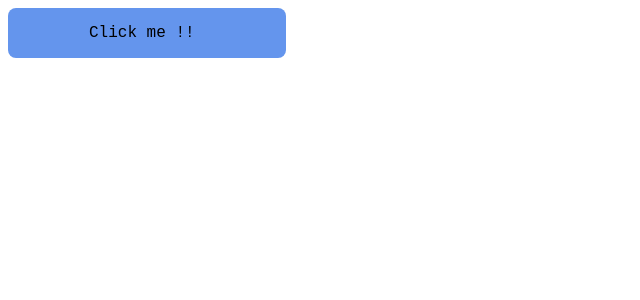
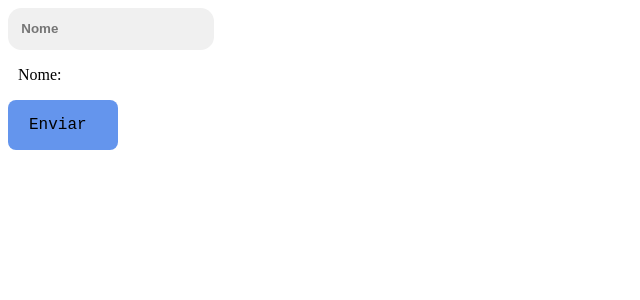
Before and after one commit to FefAzvdo/componentes-usando-typescript, a React (Vite) app: page / in a window 1280 px wide. Shown: the top 300 px of the page, without its empty margins (0-640 px from the left). Built offline with nearby package versions, Linux system fonts and the light colour scheme.

Commit message:
Início criação componente Input

```diff
--- /dev/null
+++ b/src/components/Input/index.tsx
@@ -0,0 +1,19 @@
+import styled from "styled-components";
+
+const StyledInput = styled.input`
+  border: transparent;
+  border-radius: 1em;
+  background-color: #f0f0f0;
+  padding: 1em;
+  font-weight: bold;
+
+  &:focus {
+    border: 1px solid black;
+  }
+`;
+
+interface InputProps extends React.InputHTMLAttributes<HTMLInputElement> {}
+
+export default function Input(props: InputProps) {
+  return <StyledInput {...props} />;
+}
--- a/src/pages/TestingPage.tsx
+++ b/src/pages/TestingPage.tsx
@@ -1,16 +1,34 @@
+import { useState } from "react";
 import { colors } from "../../utils/colors";
 import Button from "../components/Button";
+import Input from "../components/Input";
 import ProgressBar from "../components/ProgressBar";
 
 export default function TestingPage() {
+  const [nome, setNome] = useState("");
+
   return (
     <div>
+      <Input
+        placeholder="Nome"
+        type={"text"}
+        value={nome}
+        onChange={(e) => setNome(e.target.value)}
+      />
+
+      <div style={{ margin: "0px 10px" }}>
+        <p>Nome: {nome}</p>
+      </div>
+
       <Button
-        onClick={() => console.log("oi")}
-        size="big"
+        onClick={() => {
+          setNome("");
+          alert("Enviou");
+        }}
+        size="small"
         bgColor={colors.CornflowerBlue}
       >
-        Click me !!
+        Enviar
       </Button>
     </div>
   );
```
